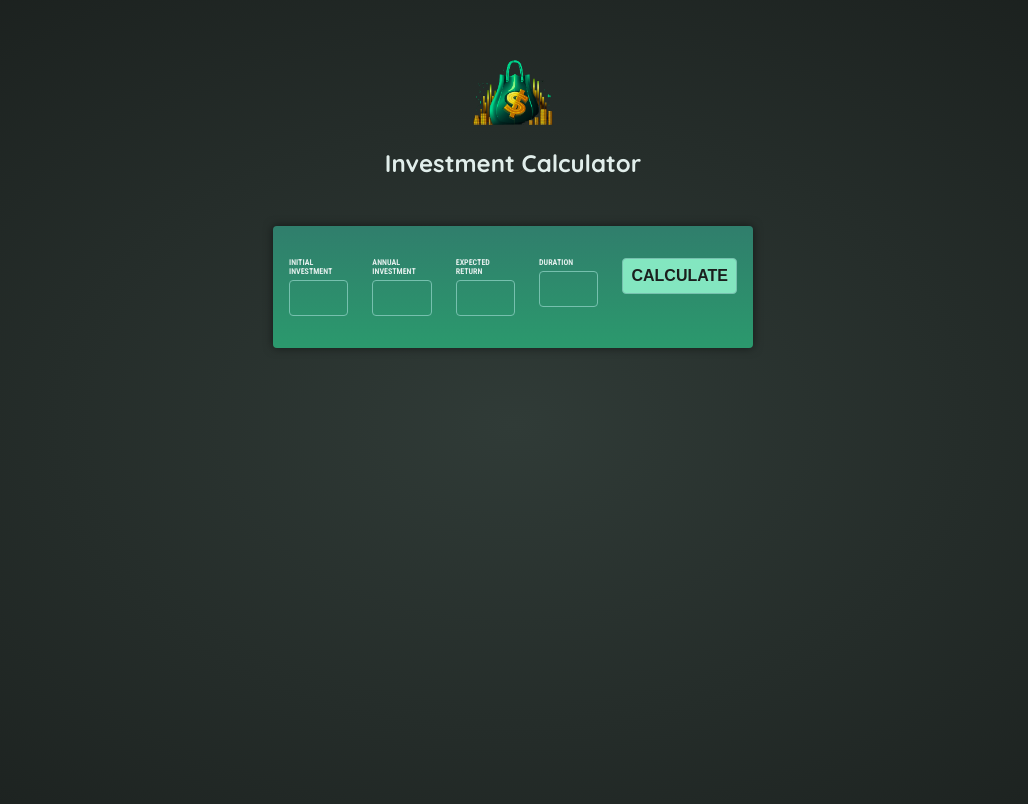
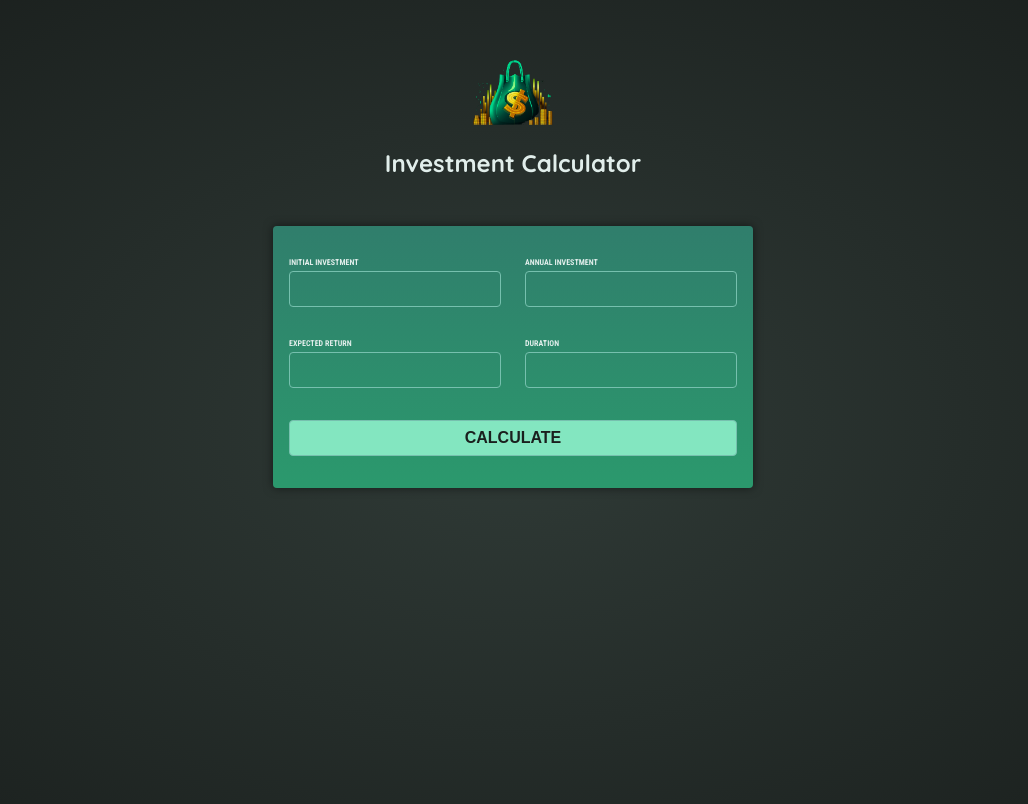
Before and after one commit to sminerport/InvestmentCalc, an Angular app: page / in a window 1280 px wide. Shown: the top 804 px of the page, without its empty margins (127-1155 px from the left). Built offline with nearby package versions, Linux system fonts and the light colour scheme.

Commit message:
Refactor user input form layout for improved structure and readability

```diff
--- a/src/app/user-input/user-input.component.html
+++ b/src/app/user-input/user-input.component.html
@@ -8,6 +8,8 @@
       <label for="annual-investment">Annual Investment</label>
       <input id="annual-investment" type="number" />
     </p>
+  </div>
+  <div class="input-group">
     <p>
       <label for="expected-return">Expected Return</label>
       <input id="expected-return" type="number" />
@@ -16,8 +18,8 @@
       <label for="duration">Duration</label>
       <input id="duration" type="number" />
     </p>
-    <p>
-      <button>Calculate</button>
-    </p>
   </div>
+  <p>
+    <button>Calculate</button>
+  </p>
 </form>
```
Also changed, not shown: src/app/user-input/user-input.component.css (line endings or trailing spaces).
